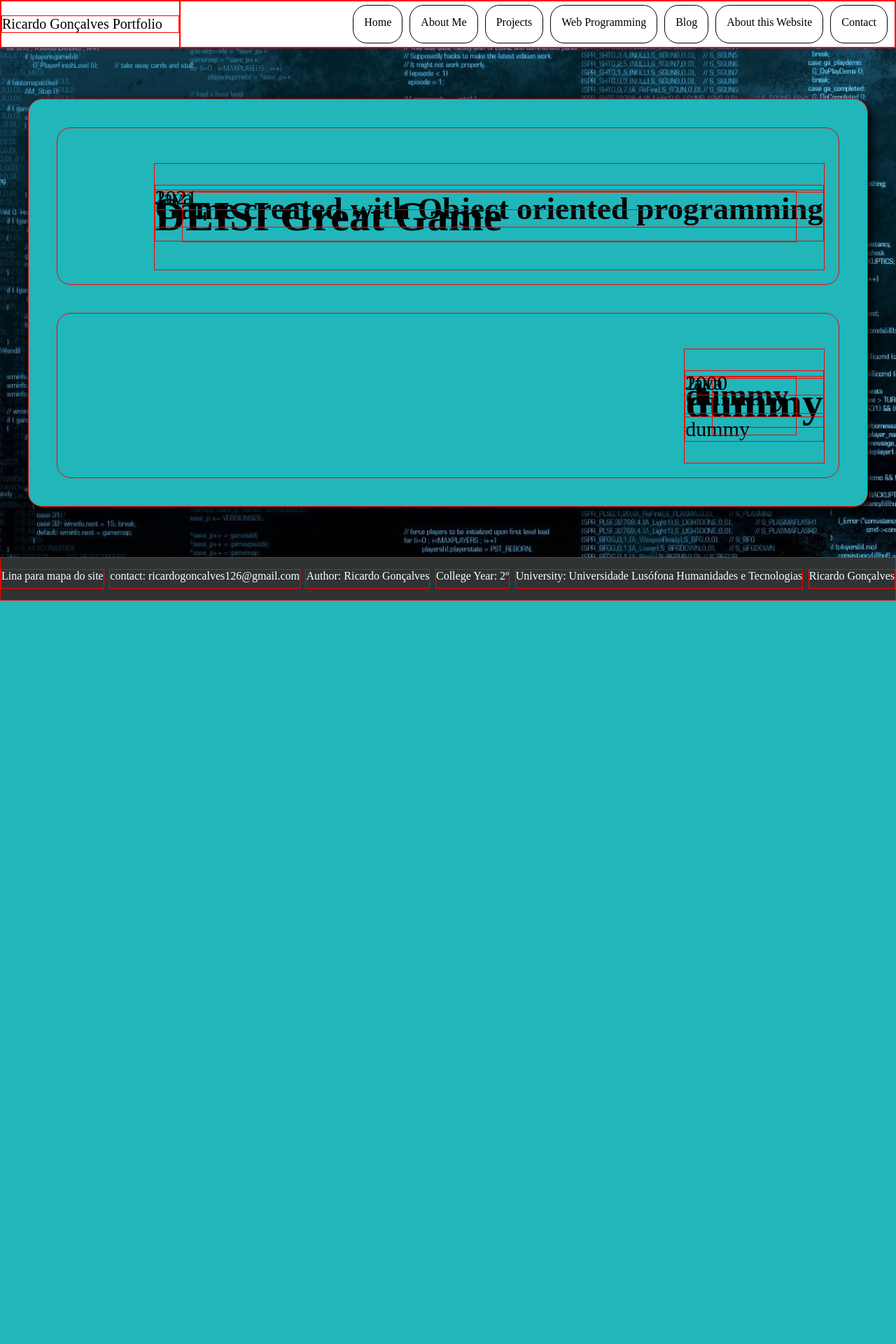
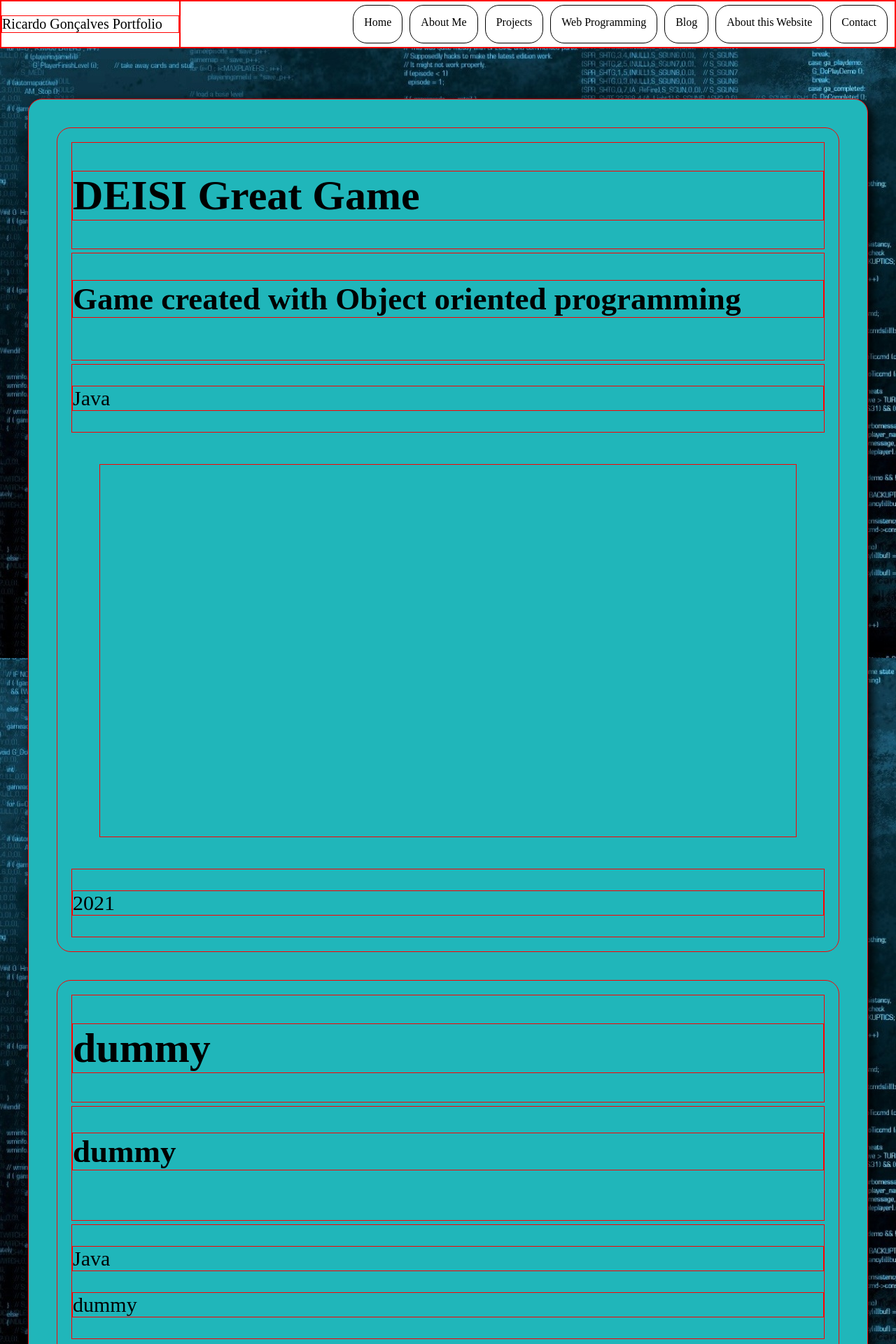
Before and after one commit to DrAlexWild/heroku_portfolio, a Django app: page /projects in a window 1280 px wide. Shown: the top 1920 px of the page at 70% size. Before the commit the page ends 858 px from the top, so only its background shows below. Run offline with Django 4.2, Linux system fonts and the light colour scheme; data comes from the database, SQL or seed files in the repository; data that the repository does not hold is empty; parts of the project's set-up code (start-up, migrations or seed data) failed here and were passed over.

Commit message:
heroku new page projects

```diff
--- a/portfolio/static/portfolio/css/projects.css
+++ b/portfolio/static/portfolio/css/projects.css
@@ -102,7 +102,7 @@ box-shadow: 5px 5px 15px black;
     "project_description"
     "project_languages"
     "project_topics"
-    "project end";
+    "project_end";
 
   margin:40px;
   border: 16px solid white;
```
